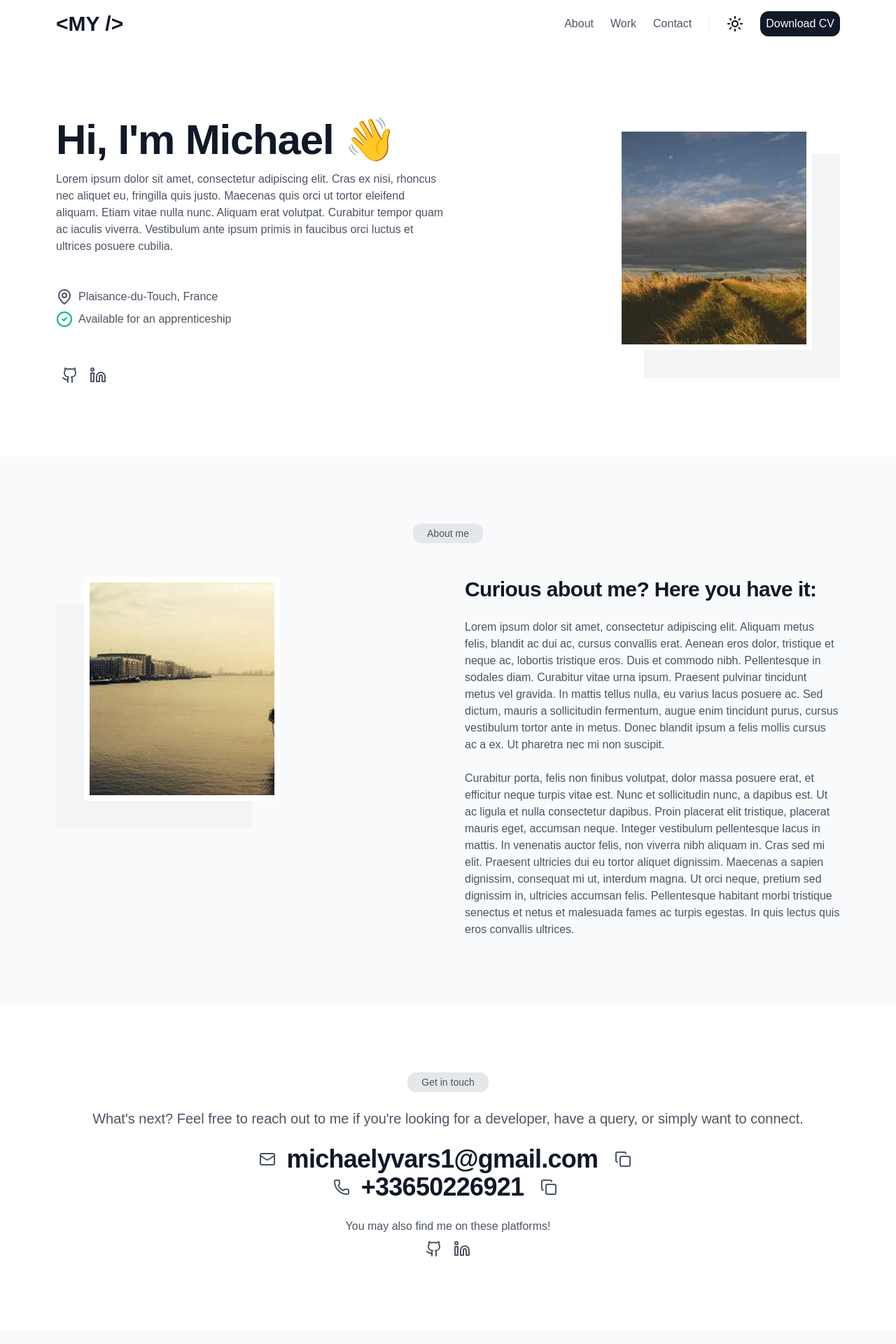
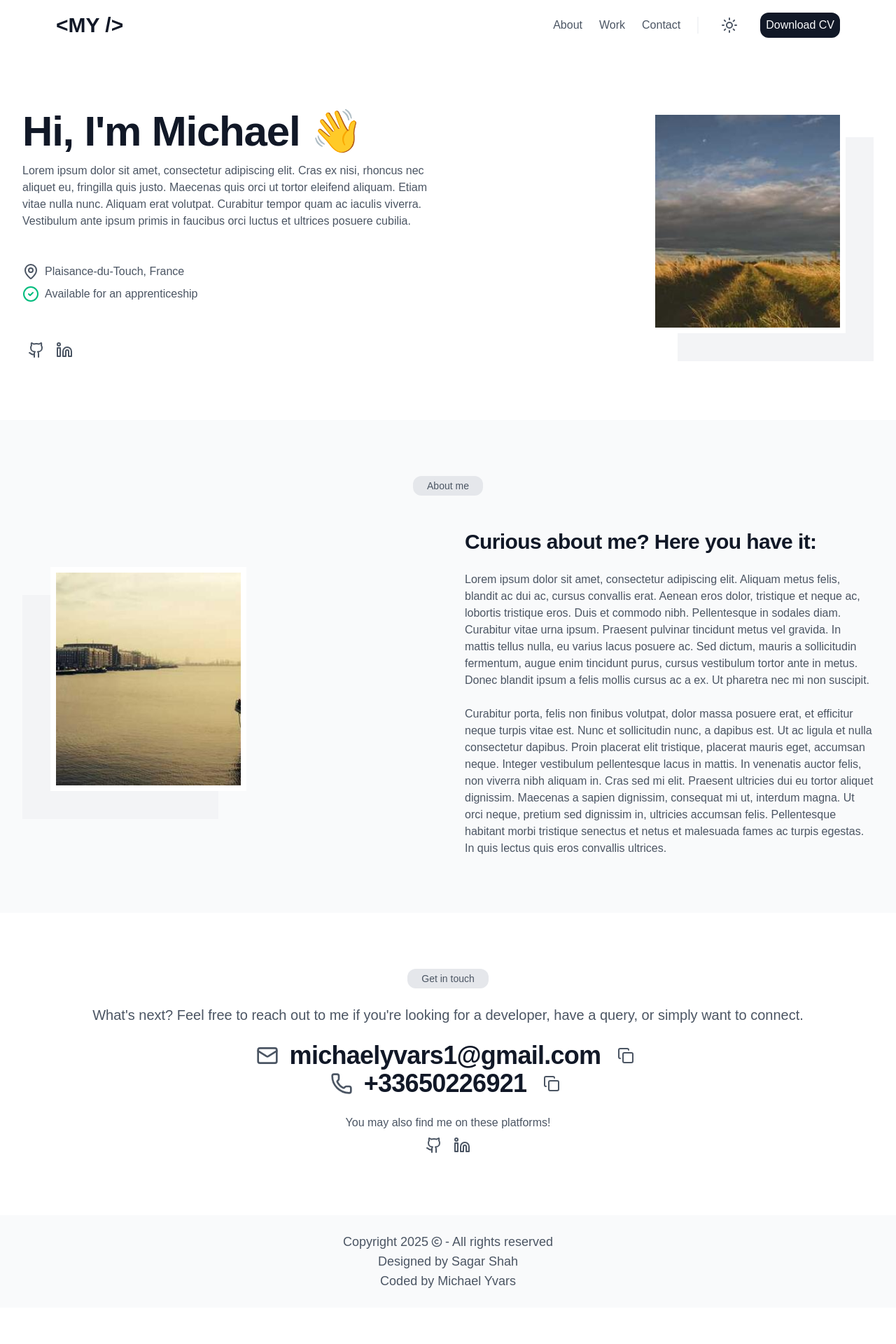
Before and after one commit to mikyvars/michaelyvars-com, a Next.js app: page / in a window 1280 px wide. Shown: the top 1920 px of the page at 70% size. After the commit the page ends 1868 px from the top, so only its background shows below. Built offline with nearby package versions, Linux system fonts and the light colour scheme.

Commit message:
style: some improvements

```diff
--- a/app/components/button.tsx
+++ b/app/components/button.tsx
@@ -1,13 +1,14 @@
-import { ReactNode } from 'react'
+import { ReactNode } from "react";
 
 const Button = ({ children }: { children: ReactNode }) => {
   return (
     <button
       type="button"
-      className="px-2 py-1.5 bg-gray-900 text-gray-50 rounded-xl hover:bg-gray-700 active:bg-gray-800 transition-colors duration-200">
+      className="rounded-xl bg-gray-900 px-2 py-1.5 font-medium text-gray-50 transition-colors duration-200 hover:bg-gray-700 active:bg-gray-800"
+    >
       {children}
     </button>
-  )
-}
+  );
+};
 
-export default Button
+export default Button;
--- /dev/null
+++ b/app/components/container.tsx
@@ -0,0 +1,11 @@
+import { ReactNode } from "react";
+
+const Container = ({ children }: { children: ReactNode }) => {
+  return (
+    <section className="mx-auto w-full max-w-7xl px-4 py-16 md:px-8 md:py-20 2xl:py-24">
+      {children}
+    </section>
+  );
+};
+
+export default Container;
--- a/app/components/icon-button.tsx
+++ b/app/components/icon-button.tsx
@@ -2,7 +2,7 @@ import { cva, VariantProps } from "class-variance-authority";
 import { ReactNode } from "react";
 
 const iconButtonVariants = cva(
-  "flex items-center justify-center rounded-xl text-gray-600 transition-colors duration-200 hover:bg-gray-100 active:bg-gray-200",
+  "active:bg-gray-20 flex cursor-pointer items-center justify-center rounded-xl text-gray-600 transition-colors duration-200 hover:bg-gray-100",
   {
     variants: {
       variant: {
--- a/app/components/icon.tsx
+++ b/app/components/icon.tsx
@@ -4,8 +4,10 @@ import { ReactNode } from "react";
 const iconVariants = cva("text-gray-600", {
   variants: {
     variant: {
-      md: "h-6 w-6",
-      lg: "h-8 w-8",
+      sm: "[&_svg]:h-4 [&_svg]:w-4",
+      md: "[&_svg]:h-6 [&_svg]:w-6",
+      lg: "[&_svg]:h-8 [&_svg]:w-8",
+      auto: "[&_svg]:h-6 [&_svg]:w-6 md:[&_svg]:h-8 md:[&_svg]:w-8",
     },
   },
 });
--- a/app/components/theme-switcher.tsx
+++ b/app/components/theme-switcher.tsx
@@ -2,6 +2,7 @@ import { useEffect, useState } from "react";
 import { useTheme } from "next-themes";
 import { MoonStar, Sun } from "lucide-react";
 import Typography from "./typography";
+import IconButton from "./icon-button";
 
 const ThemeSwitcher = () => {
   const [mounted, setMounted] = useState(false);
@@ -22,7 +23,7 @@ const ThemeSwitcher = () => {
   return (
     <div onClick={toggleTheme} className="flex justify-between">
       <Typography className="md:hidden">Switch Theme</Typography>
-      {theme === "dark" ? <MoonStar /> : <Sun />}
+      <IconButton>{theme === "dark" ? <MoonStar /> : <Sun />}</IconButton>
     </div>
   );
 };
--- a/app/page.tsx
+++ b/app/page.tsx
@@ -1,7 +1,8 @@
 import Header from "./components/header";
+import Hero from "./sections/hero";
 import About from "./sections/about";
 import Footer from "./sections/footer";
-import Hero from "./sections/hero";
+import Copyright from "./sections/copyright";
 
 export default function Home() {
   return (
@@ -10,6 +11,7 @@ export default function Home() {
       <Hero />
       <About />
       <Footer />
+      <Copyright />
     </>
   );
 }
--- a/app/sections/about.tsx
+++ b/app/sections/about.tsx
@@ -1,12 +1,15 @@
 import Image from "next/image";
 import Tag from "../components/tag";
 import Typography from "../components/typography";
+import Container from "../components/container";
 
 const About = () => {
   return (
-    <div className="flex flex-col items-center gap-6 bg-gray-50 px-4 py-16 md:gap-12 md:px-20 md:py-24">
+    <div className="bg-gray-50">
+      <Container>
+        <div className="flex flex-col items-center gap-6 md:gap-12">
           <Tag>About me</Tag>
-      <div className="flex flex-col gap-12 max-md:items-center md:flex-row">
+          <div className="flex flex-col items-center gap-12 md:flex-row">
             <div className="flex flex-1">
               <div className="relative h-[300px] w-[280px] md:h-[360px] md:w-[320px]">
                 <Image
@@ -25,30 +28,33 @@ const About = () => {
               </Typography>
               <Typography variant="body2">
                 Lorem ipsum dolor sit amet, consectetur adipiscing elit. Aliquam
-            metus felis, blandit ac dui ac, cursus convallis erat. Aenean eros
-            dolor, tristique et neque ac, lobortis tristique eros. Duis et
-            commodo nibh. Pellentesque in sodales diam. Curabitur vitae urna
-            ipsum. Praesent pulvinar tincidunt metus vel gravida. In mattis
-            tellus nulla, eu varius lacus posuere ac. Sed dictum, mauris a
-            sollicitudin fermentum, augue enim tincidunt purus, cursus
-            vestibulum tortor ante in metus. Donec blandit ipsum a felis mollis
-            cursus ac a ex. Ut pharetra nec mi non suscipit.
+                metus felis, blandit ac dui ac, cursus convallis erat. Aenean
+                eros dolor, tristique et neque ac, lobortis tristique eros. Duis
+                et commodo nibh. Pellentesque in sodales diam. Curabitur vitae
+                urna ipsum. Praesent pulvinar tincidunt metus vel gravida. In
+                mattis tellus nulla, eu varius lacus posuere ac. Sed dictum,
+                mauris a sollicitudin fermentum, augue enim tincidunt purus,
+                cursus vestibulum tortor ante in metus. Donec blandit ipsum a
+                felis mollis cursus ac a ex. Ut pharetra nec mi non suscipit.
               </Typography>
               <Typography variant="body2">
                 Curabitur porta, felis non finibus volutpat, dolor massa posuere
                 erat, et efficitur neque turpis vitae est. Nunc et sollicitudin
                 nunc, a dapibus est. Ut ac ligula et nulla consectetur dapibus.
-            Proin placerat elit tristique, placerat mauris eget, accumsan neque.
-            Integer vestibulum pellentesque lacus in mattis. In venenatis auctor
-            felis, non viverra nibh aliquam in. Cras sed mi elit. Praesent
-            ultricies dui eu tortor aliquet dignissim. Maecenas a sapien
-            dignissim, consequat mi ut, interdum magna. Ut orci neque, pretium
-            sed dignissim in, ultricies accumsan felis. Pellentesque habitant
-            morbi tristique senectus et netus et malesuada fames ac turpis
-            egestas. In quis lectus quis eros convallis ultrices.
+                Proin placerat elit tristique, placerat mauris eget, accumsan
+                neque. Integer vestibulum pellentesque lacus in mattis. In
+                venenatis auctor felis, non viverra nibh aliquam in. Cras sed mi
+                elit. Praesent ultricies dui eu tortor aliquet dignissim.
+                Maecenas a sapien dignissim, consequat mi ut, interdum magna. Ut
+                orci neque, pretium sed dignissim in, ultricies accumsan felis.
+                Pellentesque habitant morbi tristique senectus et netus et
+                malesuada fames ac turpis egestas. In quis lectus quis eros
+                convallis ultrices.
               </Typography>
             </div>
           </div>
+        </div>
+      </Container>
     </div>
   );
 };
--- /dev/null
+++ b/app/sections/copyright.tsx
@@ -0,0 +1,36 @@
+import Link from "next/link";
+import Typography from "../components/typography";
+import Icon from "../components/icon";
+import { CopyrightIcon } from "lucide-react";
+
+const Copyright = () => {
+  return (
+    <section className="flex flex-col items-center bg-gray-50 px-4 py-4 md:px-20 md:py-6">
+      <Typography className="flex items-center gap-1">
+        Copyright 2025{" "}
+        <Icon variant={"sm"}>
+          <CopyrightIcon />
+        </Icon>{" "}
+        - All rights reserved
+      </Typography>
+      <Typography>
+        <Link
+          href={"https://www.figma.com/community/file/1262992249991763120"}
+          target="_blank"
+        >
+          Designed by Sagar Shah
+        </Link>
+      </Typography>
+      <Typography>
+        <Link
+          href={"https://github.com/mikyvars/michaelyvars-com"}
+          target="_blank"
+        >
+          Coded by Michael Yvars
+        </Link>
+      </Typography>
+    </section>
+  );
+};
+
+export default Copyright;
--- a/app/sections/footer.tsx
+++ b/app/sections/footer.tsx
@@ -1,15 +1,16 @@
-import { Copy, Copyright, Mail, Phone } from "lucide-react";
+import { Copy, Mail, Phone } from "lucide-react";
 import Tag from "../components/tag";
 import Typography from "../components/typography";
 import IconButton from "../components/icon-button";
 import Icon from "../components/icon";
 import Socials from "../components/socials";
-import Link from "next/link";
+import Container from "../components/container";
 
 const Footer = () => {
   return (
     <>
-      <section className="flex flex-col items-center gap-6 px-4 py-16 md:px-20 md:py-24">
+      <Container>
+        <section className="flex flex-col items-center gap-6">
           <Tag>Get in touch</Tag>
           <Typography variant={"subtitle"} className="text-center">
             {
@@ -18,7 +19,7 @@ const Footer = () => {
           </Typography>
           <div className="flex flex-col items-center">
             <div className="flex items-center gap-4">
-            <Icon>
+              <Icon variant={"auto"}>
                 <Mail />
               </Icon>
               <Typography variant={"h2"}>michaelyvars1@gmail.com</Typography>
@@ -27,7 +28,7 @@ const Footer = () => {
               </IconButton>
             </div>
             <div className="flex items-center gap-4">
-            <Icon>
+              <Icon variant={"auto"}>
                 <Phone />
               </Icon>
               <Typography variant={"h2"}>+33650226921</Typography>
@@ -43,27 +44,7 @@ const Footer = () => {
             <Socials />
           </div>
         </section>
-      <section className="flex flex-col items-center bg-gray-50 px-4 py-4 md:px-20 md:py-6">
-        <Typography className="flex items-center gap-1">
-          Copyright 2025 <Copyright /> - All rights reserved
-        </Typography>
-        <Typography>
-          <Link
-            href={"https://www.figma.com/community/file/1262992249991763120"}
-            target="_blank"
-          >
-            Designed by Sagar Shah
-          </Link>
-        </Typography>
-        <Typography>
-          <Link
-            href={"https://github.com/mikyvars/michaelyvars-com"}
-            target="_blank"
-          >
-            Coded by Michael Yvars
-          </Link>
-        </Typography>
-      </section>
+      </Container>
     </>
   );
 };
--- a/app/sections/hero.tsx
+++ b/app/sections/hero.tsx
@@ -1,13 +1,15 @@
 import Image from "next/image";
 import Typography from "../components/typography";
 import Icon from "../components/icon";
+import Socials from "../components/socials";
 import { CircleCheck, MapPin } from "lucide-react";
-import Socials from "../components/socials";
+import Container from "../components/container";
 
 const Hero = () => {
   return (
-    <div className="flex flex-col items-center gap-12 px-4 py-16 md:flex-row-reverse md:justify-between md:px-20 md:py-24">
-      <div className="flex">
+    <Container>
+      <div className="flex flex-col items-center justify-between gap-12 md:flex-row">
+        <div className="flex md:order-last">
           <div className="relative h-[300px] w-[280px] md:h-[360px] md:w-[320px]">
             <Image
               src="/images/avatar-1.jpg"
@@ -26,9 +28,9 @@ const Hero = () => {
               Lorem ipsum dolor sit amet, consectetur adipiscing elit. Cras ex
               nisi, rhoncus nec aliquet eu, fringilla quis justo. Maecenas quis
               orci ut tortor eleifend aliquam. Etiam vitae nulla nunc. Aliquam
-            erat volutpat. Curabitur tempor quam ac iaculis viverra. Vestibulum
-            ante ipsum primis in faucibus orci luctus et ultrices posuere
-            cubilia.
+              erat volutpat. Curabitur tempor quam ac iaculis viverra.
+              Vestibulum ante ipsum primis in faucibus orci luctus et ultrices
+              posuere cubilia.
             </Typography>
           </div>
           <div className="flex flex-col gap-2">
@@ -36,7 +38,9 @@ const Hero = () => {
               <Icon variant="md">
                 <MapPin />
               </Icon>
-            <Typography variant="body2">Plaisance-du-Touch, France</Typography>
+              <Typography variant="body2">
+                Plaisance-du-Touch, France
+              </Typography>
             </div>
             <div className="flex gap-2">
               <Icon variant="md">
@@ -50,6 +54,7 @@ const Hero = () => {
           <Socials />
         </div>
       </div>
+    </Container>
   );
 };
 
```
Lines whose indentation alone changed are shown as unchanged.
